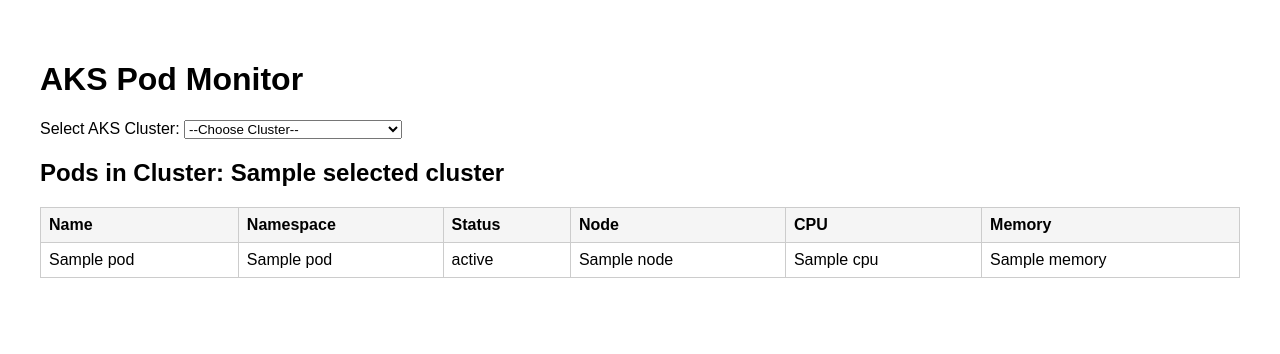
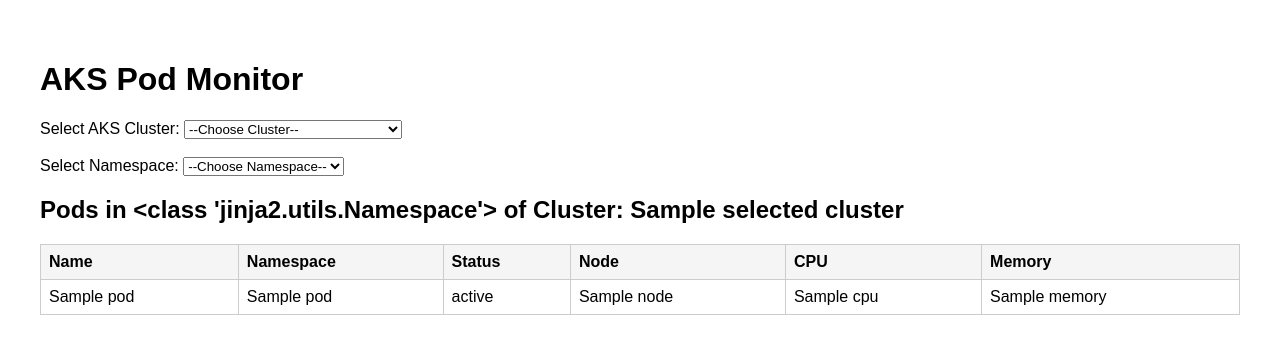
Before and after one commit to sumangaire52/cloud-monitor, a FastAPI app: template templates/k8s_dashboard.html in a window 1280 px wide. Shown: the top 354 px of the page. Run offline with FastAPI, Linux system fonts and the light colour scheme; the template is opened without the code that fills it: most values are stand-ins (such as "Sample title", 1, 10 or a date in 2020); parts of the project's set-up code (start-up, migrations or seed data) failed here and were passed over.

Commit message:
Support for namespace

```diff
--- a/main.py
+++ b/main.py
@@ -6,6 +6,7 @@
     get_aks_clusters,
     configure_kube_client,
     list_pods_with_metrics,
+    list_namespaces,
 )
 from settings import env
 import os
@@ -45,10 +46,13 @@
 
 
 @app.get("/k8s-dashboard")
-def k8s_dashboard(request: Request, cluster: str = Query(None)):
-    clusters = get_aks_clusters(SUBSCRIPTION_ID)
+def k8s_dashboard(
+    request: Request, cluster: str = Query(None), namespace: str = Query(None)
+):
+    clusters = get_aks_clusters(subscription_id=SUBSCRIPTION_ID)
     selected_cluster = None
     pod_stats = []
+    namespaces = []
 
     if cluster:
         selected_cluster = next((c for c in clusters if c["name"] == cluster), None)
@@ -56,7 +60,12 @@
             configure_kube_client(
                 selected_cluster["resource_group"], selected_cluster["name"]
             )
-            pod_stats = list_pods_with_metrics()
+            namespaces = list_namespaces(
+                selected_cluster["resource_group"], selected_cluster["name"]
+            )
+
+            if namespace:
+                pod_stats = list_pods_with_metrics(namespace=namespace)
 
     return templates.TemplateResponse(
         "k8s_dashboard.html",
@@ -64,6 +73,8 @@
             "request": request,
             "clusters": clusters,
             "selected_cluster": selected_cluster,
+            "namespace": namespace,
+            "namespaces": namespaces,
             "pod_stats": pod_stats,
         },
     )
--- a/templates/k8s_dashboard.html
+++ b/templates/k8s_dashboard.html
@@ -22,10 +22,23 @@
                 </option>
             {% endfor %}
         </select>
+
+        {% if selected_cluster %}
+            <br><br>
+            <label for="namespace">Select Namespace:</label>
+            <select name="namespace" id="namespace" onchange="this.form.submit()">
+                <option value="">--Choose Namespace--</option>
+                {% for ns in namespaces %}
+                    <option value="{{ ns }}" {% if namespace == ns %}selected{% endif %}>
+                        {{ ns }}
+                    </option>
+                {% endfor %}
+            </select>
+        {% endif %}
     </form>
 
     {% if pod_stats %}
-        <h2>Pods in Cluster: {{ selected_cluster.name }}</h2>
+        <h2>Pods in {{ namespace if namespace else 'All Namespaces' }} of Cluster: {{ selected_cluster.name }}</h2>
         <table>
             <tr><th>Name</th><th>Namespace</th><th>Status</th><th>Node</th><th>CPU</th><th>Memory</th></tr>
             {% for pod in pod_stats %}
```
Also changed, not shown: clients/azure_k8s.py (+12 -2 lines).
